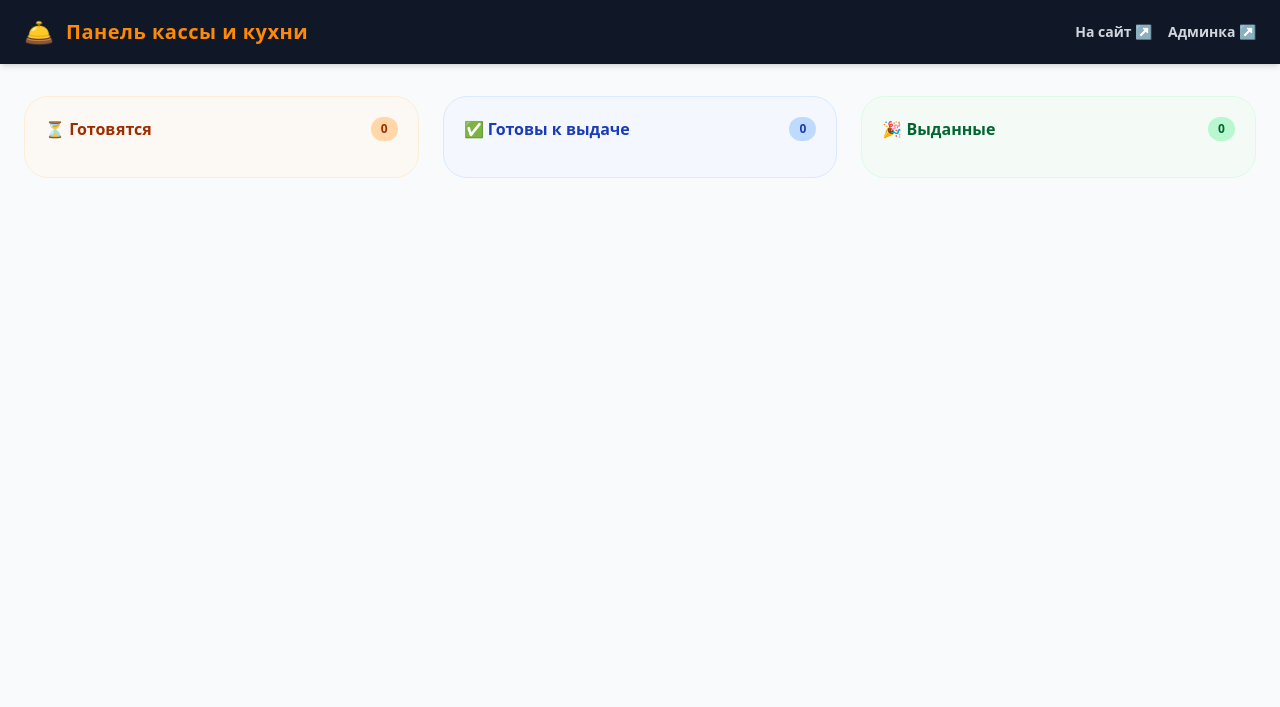
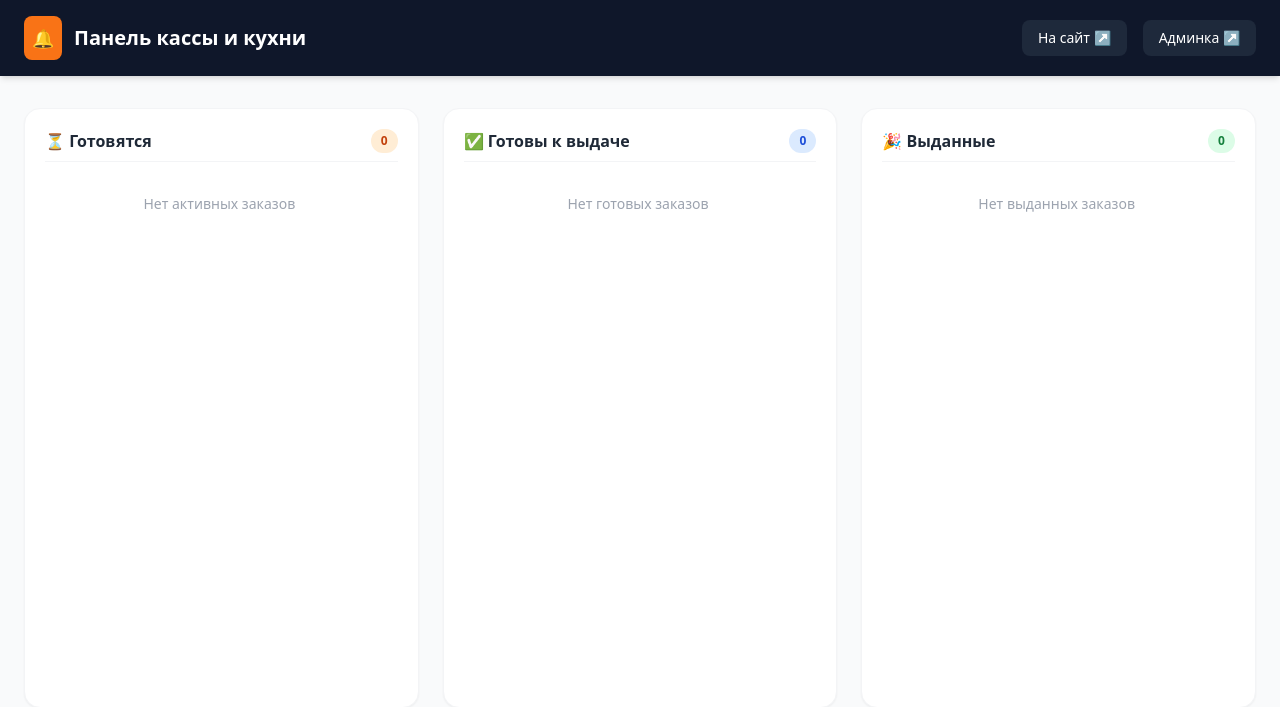
Before and after one commit to aishaospanova2-creator/campuseats, a Flask app: page /cashier in a window 1280 px wide. Shown: the top 707 px of the page. Run offline with Flask 3, Linux system fonts and the light colour scheme; some libraries are stand-ins or nearby versions.

Commit message:
add cashier rendering script to cashier.html

```diff
--- a/templates/cashier.html
+++ b/templates/cashier.html
@@ -2,132 +2,155 @@
 <html lang="ru">
 <head>
     <meta charset="UTF-8">
-    <title>CampusEats — Касса / Кухня</title>
-    <script src="https://cdn.jsdelivr.net/npm/@tailwindcss/browser@4"></script>
+    <meta name="viewport" content="width=device-width, initial-scale=1.0">
+    <title>CampusEats — Панель кассы и кухни</title>
+    <script src="https://cdn.tailwindcss.com"></script>
 </head>
 <body class="bg-gray-50 min-h-screen text-gray-800 pb-16">
 
-    <header class="bg-gray-900 text-white shadow-md sticky top-0 z-50">
+    <!-- Навигационная панель -->
+    <header class="bg-slate-900 text-white shadow-md sticky top-0 z-50">
         <div class="max-w-7xl mx-auto px-6 py-4 flex justify-between items-center">
-            <div class="flex items-center gap-3">
-                <span class="text-2xl">🛎️</span>
-                <h1 class="text-xl font-black tracking-wide text-orange-400">Панель кассы и кухни</h1>
+            <div class="flex items-center space-x-3">
+                <div class="bg-orange-500 text-white p-2 rounded-lg font-bold text-lg">🔔</div>
+                <h1 class="text-xl font-bold">Панель кассы и кухни</h1>
             </div>
-            <div class="flex items-center gap-4 text-sm font-bold">
-                <a href="/" class="text-gray-300 hover:underline">На сайт ↗</a>
-                <a href="/admin" class="text-gray-300 hover:underline">Админка ↗</a>
+            <div class="flex space-x-4">
+                <a href="/" class="bg-slate-800 hover:bg-slate-700 text-white px-4 py-2 rounded-lg font-medium text-sm transition">На сайт ↗</a>
+                <a href="/admin" class="bg-slate-800 hover:bg-slate-700 text-white px-4 py-2 rounded-lg font-medium text-sm transition">Админка ↗</a>
             </div>
         </div>
     </header>
 
-    <main class="max-w-7xl mx-auto px-6 py-8">
-        <div class="grid grid-cols-1 md:grid-cols-3 gap-6">
+    <!-- Основная канбан-доска -->
+    <main class="max-w-7xl mx-auto px-6 mt-8 grid grid-cols-1 md:grid-cols-3 gap-6">
 
-            <!-- Колонка 1: Готовится -->
-            <div class="bg-orange-50/50 border border-orange-100 rounded-3xl p-5 space-y-4">
-                <div class="flex justify-between items-center">
-                    <h2 class="font-extrabold text-orange-800 flex items-center gap-2">⏳ Готовятся</h2>
-                    <span id="count-cooking" class="text-xs bg-orange-200 text-orange-800 font-bold px-2.5 py-1 rounded-full">0</span>
-                </div>
-                <div id="col-cooking" class="space-y-4"></div>
+        <!-- Колонка 1: Готовятся -->
+        <div class="bg-white rounded-2xl shadow-sm border border-gray-100 p-5 flex flex-col h-[75vh]">
+            <div class="flex justify-between items-center mb-4 pb-2 border-b border-gray-100">
+                <h2 class="font-bold text-gray-800 flex items-center gap-2">
+                    ⏳ Готовятся
+                </h2>
+                <span id="count-preparing" class="bg-orange-100 text-orange-700 text-xs font-bold px-2.5 py-1 rounded-full">0</span>
             </div>
+            <div id="col-preparing" class="space-y-4 overflow-y-auto flex-1 pr-1">
+                <p class="text-sm text-gray-400 text-center py-4">Нет активных заказов</p>
+            </div>
+        </div>
 
-            <!-- Колонка 2: Готов -->
-            <div class="bg-blue-50/50 border border-blue-100 rounded-3xl p-5 space-y-4">
-                <div class="flex justify-between items-center">
-                    <h2 class="font-extrabold text-blue-800 flex items-center gap-2">✅ Готовы к выдаче</h2>
-                    <span id="count-ready" class="text-xs bg-blue-200 text-blue-800 font-bold px-2.5 py-1 rounded-full">0</span>
-                </div>
-                <div id="col-ready" class="space-y-4"></div>
+        <!-- Колонка 2: Готовы к выдаче -->
+        <div class="bg-white rounded-2xl shadow-sm border border-gray-100 p-5 flex flex-col h-[75vh]">
+            <div class="flex justify-between items-center mb-4 pb-2 border-b border-gray-100">
+                <h2 class="font-bold text-gray-800 flex items-center gap-2">
+                    ✅ Готовы к выдаче
+                </h2>
+                <span id="count-ready" class="bg-blue-100 text-blue-700 text-xs font-bold px-2.5 py-1 rounded-full">0</span>
             </div>
+            <div id="col-ready" class="space-y-4 overflow-y-auto flex-1 pr-1">
+                <p class="text-sm text-gray-400 text-center py-4">Нет готовых заказов</p>
+            </div>
+        </div>
 
-            <!-- Колонка 3: Выдан -->
-            <div class="bg-green-50/50 border border-green-100 rounded-3xl p-5 space-y-4">
-                <div class="flex justify-between items-center">
-                    <h2 class="font-extrabold text-green-800 flex items-center gap-2">🎉 Выданные</h2>
-                    <span id="count-done" class="text-xs bg-green-200 text-green-800 font-bold px-2.5 py-1 rounded-full">0</span>
-                </div>
-                <div id="col-done" class="space-y-4"></div>
+        <!-- Колонка 3: Выданные -->
+        <div class="bg-white rounded-2xl shadow-sm border border-gray-100 p-5 flex flex-col h-[75vh]">
+            <div class="flex justify-between items-center mb-4 pb-2 border-b border-gray-100">
+                <h2 class="font-bold text-gray-800 flex items-center gap-2">
+                    🎉 Выданные
+                </h2>
+                <span id="count-completed" class="bg-green-100 text-green-700 text-xs font-bold px-2.5 py-1 rounded-full">0</span>
             </div>
+            <div id="col-completed" class="space-y-4 overflow-y-auto flex-1 pr-1">
+                <p class="text-sm text-gray-400 text-center py-4">Нет выданных заказов</p>
+            </div>
+        </div>
 
-        </div>
     </main>
 
+    <!-- Скрипт загрузки и отображения заказов -->
     <script>
         async function loadOrders() {
-            const res = await fetch('/api/orders');
-            const orders = await res.json();
+            try {
+                const response = await fetch('/api/orders');
+                const orders = await response.json();
+                renderKanban(orders);
+            } catch (error) {
+                console.error('Ошибка загрузки заказов:', error);
+            }
+        }
 
-            let cookingHtml = '';
-            let readyHtml = '';
-            let doneHtml = '';
+        function renderKanban(orders) {
+            const prepCol = document.getElementById('col-preparing');
+            const readyCol = document.getElementById('col-ready');
+            const compCol = document.getElementById('col-completed');
 
-            let cCount = 0, rCount = 0, dCount = 0;
+            prepCol.innerHTML = '';
+            readyCol.innerHTML = '';
+            compCol.innerHTML = '';
 
-            orders.forEach(o => {
-                let itemsList = o.items.map(i => `<li class="text-xs text-gray-600">• ${i.title} (${i.price} ₸)</li>`).join('');
-                let totalPrice = o.items.reduce((sum, i) => sum + i.price, 0);
+            let prepCount = 0;
+            let readyCount = 0;
+            let compCount = 0;
 
-                let card = `
-                    <div class="bg-white rounded-2xl p-4 shadow-sm border border-gray-200 space-y-3">
-                        <div class="flex justify-between items-start">
-                            <div>
-                                <span class="text-xs font-bold text-orange-600">Заказ #${o.id}</span>
-                                <h3 class="font-bold text-gray-900 text-sm">${o.student_name} (${o.student_id})</h3>
-                            </div>
-                            <span class="text-xs font-bold bg-gray-100 text-gray-700 px-2 py-1 rounded-lg">${totalPrice} ₸</span>
-                        </div>
-                        <p class="text-xs text-gray-500">🕒 <b>Время:</b> ${o.pickup_time}</p>
-                        <p class="text-xs text-gray-500">💳 <b>Оплата:</b> ${o.payment_method}</p>
-                        <ul class="border-t border-gray-100 pt-2 space-y-1">${itemsList}</ul>
+            if (orders.length === 0) {
+                prepCol.innerHTML = '<p class="text-sm text-gray-400 text-center py-4">Нет активных заказов</p>';
+                readyCol.innerHTML = '<p class="text-sm text-gray-400 text-center py-4">Нет готовых заказов</p>';
+                compCol.innerHTML = '<p class="text-sm text-gray-400 text-center py-4">Нет выданных заказов</p>';
 
-                        <div class="border-t border-gray-100 pt-3 flex gap-2">
-                            ${o.status === 'Готовится' ? `
-                                <button onclick="setStatus(${o.id}, 'Готов')" class="w-full bg-blue-600 hover:bg-blue-500 text-white font-bold py-2 rounded-xl text-xs transition cursor-pointer">Готов ➔</button>
-                            ` : ''}
-                            ${o.status === 'Готов' ? `
-                                <button onclick="setStatus(${o.id}, 'Выдан')" class="w-full bg-green-600 hover:bg-green-500 text-white font-bold py-2 rounded-xl text-xs transition cursor-pointer">Выдан 🎉</button>
-                            ` : ''}
-                            <button onclick="deleteOrder(${o.id})" class="bg-red-50 hover:bg-red-100 text-red-600 px-3 py-2 rounded-xl text-xs font-bold transition cursor-pointer" title="Удалить">🗑️</button>
-                        </div>
+                document.getElementById('count-preparing').innerText = '0';
+                document.getElementById('count-ready').innerText = '0';
+                document.getElementById('count-completed').innerText = '0';
+                return;
+            }
+
+            orders.forEach(order => {
+                let itemsList = [];
+                try {
+                    itemsList = JSON.parse(order.items);
+                } catch (e) {
+                    itemsList = [{ title: order.items, price: order.total_price }];
+                }
+
+                const card = document.createElement('div');
+                card.className = 'bg-gray-50 border border-gray-200 rounded-xl p-4 shadow-sm hover:shadow transition';
+                card.innerHTML = `
+                    <div class="flex justify-between items-start mb-2">
+                        <span class="font-bold text-gray-900">Заказ #${order.id}</span>
+                        <span class="text-xs bg-orange-500 text-white px-2 py-0.5 rounded-md font-semibold">${order.total_price} ₸</span>
+                    </div>
+                    <div class="text-xs text-gray-600 mb-2 space-y-0.5">
+                        <p><b>Студент:</b> ${order.student_name || 'Аноним'}</p>
+                        <p><b>Группа:</b> ${order.group_id || 'Не указана'}</p>
+                        <p><b>Время:</b> ${order.pickup_time || 'Ближайшее'}</p>
+                        <p><b>Оплата:</b> ${order.payment_method || 'Наличные'}</p>
+                    </div>
+                    <div class="border-t border-gray-200 pt-2 mt-2">
+                        <p class="text-xs font-bold text-gray-700 mb-1">Состав:</p>
+                        <ul class="text-xs text-gray-600 space-y-1">
+                            ${itemsList.map(i => `<li>• ${i.title} (${i.price} ₸)</li>`).join('')}
+                        </ul>
                     </div>
                 `;
 
-                if (o.status === 'Готовится') {
-                    cookingHtml += card;
-                    cCount++;
-                } else if (o.status === 'Готов') {
-                    readyHtml += card;
-                    rCount++;
+                const status = order.status || 'Новый';
+                if (status === 'Новый' || status === 'Готовятся') {
+                    prepCount++;
+                    prepCol.appendChild(card);
+                } else if (status === 'Готов к выдаче') {
+                    readyCount++;
+                    readyCol.appendChild(card);
                 } else {
-                    doneHtml += card;
-                    dCount++;
+                    compCount++;
+                    compCol.appendChild(card);
                 }
             });
 
-            document.getElementById('col-cooking').innerHTML = cookingHtml || '<p class="text-xs text-gray-400 text-center py-4">Нет заказов</p>';
-            document.getElementById('col-ready').innerHTML = readyHtml || '<p class="text-xs text-gray-400 text-center py-4">Нет готовых</p>';
-            document.getElementById('col-done').innerHTML = doneHtml || '<p class="text-xs text-gray-400 text-center py-4">Нет выданных</p>';
+            document.getElementById('count-preparing').innerText = prepCount;
+            document.getElementById('count-ready').innerText = readyCount;
+            document.getElementById('count-completed').innerText = compCount;
 
-            document.getElementById('count-cooking').innerText = cCount;
-            document.getElementById('count-ready').innerText = rCount;
-            document.getElementById('count-done').innerText = dCount;
-        }
-
-        async function setStatus(id, status) {
-            await fetch(`/api/orders/${id}/status`, {
-                method: 'PATCH',
-                headers: { 'Content-Type': 'application/json' },
-                body: JSON.stringify({ status })
-            });
-            loadOrders();
-        }
-
-        async function deleteOrder(id) {
-            if (confirm('Удалить этот заказ?')) {
-                await fetch(`/api/orders/${id}`, { method: 'DELETE' });
-                loadOrders();
-            }
+            if (prepCount === 0) prepCol.innerHTML = '<p class="text-sm text-gray-400 text-center py-4">Нет активных заказов</p>';
+            if (readyCount === 0) readyCol.innerHTML = '<p class="text-sm text-gray-400 text-center py-4">Нет готовых заказов</p>';
+            if (compCount === 0) compCol.innerHTML = '<p class="text-sm text-gray-400 text-center py-4">Нет выданных заказов</p>';
         }
 
         // Автообновление каждые 3 секунды
```
